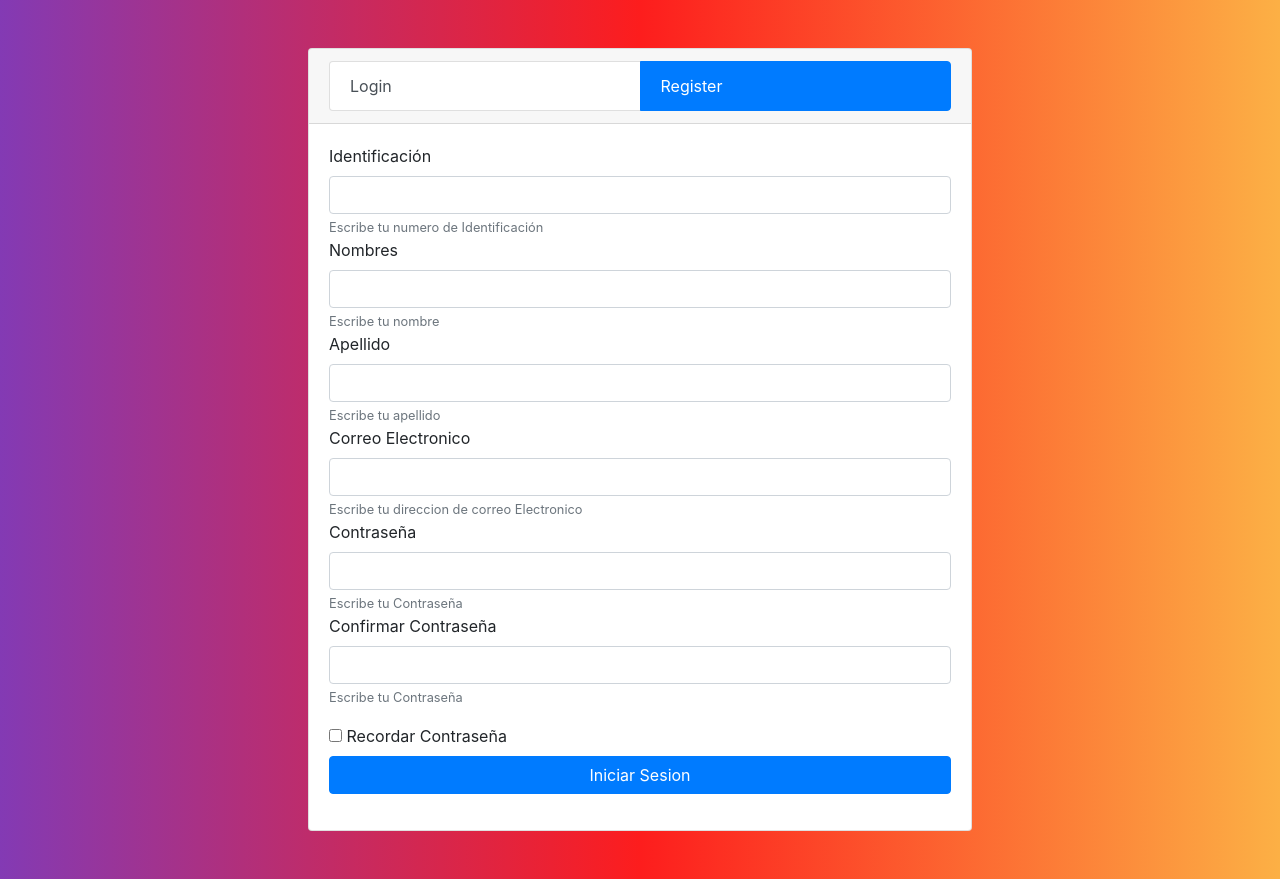
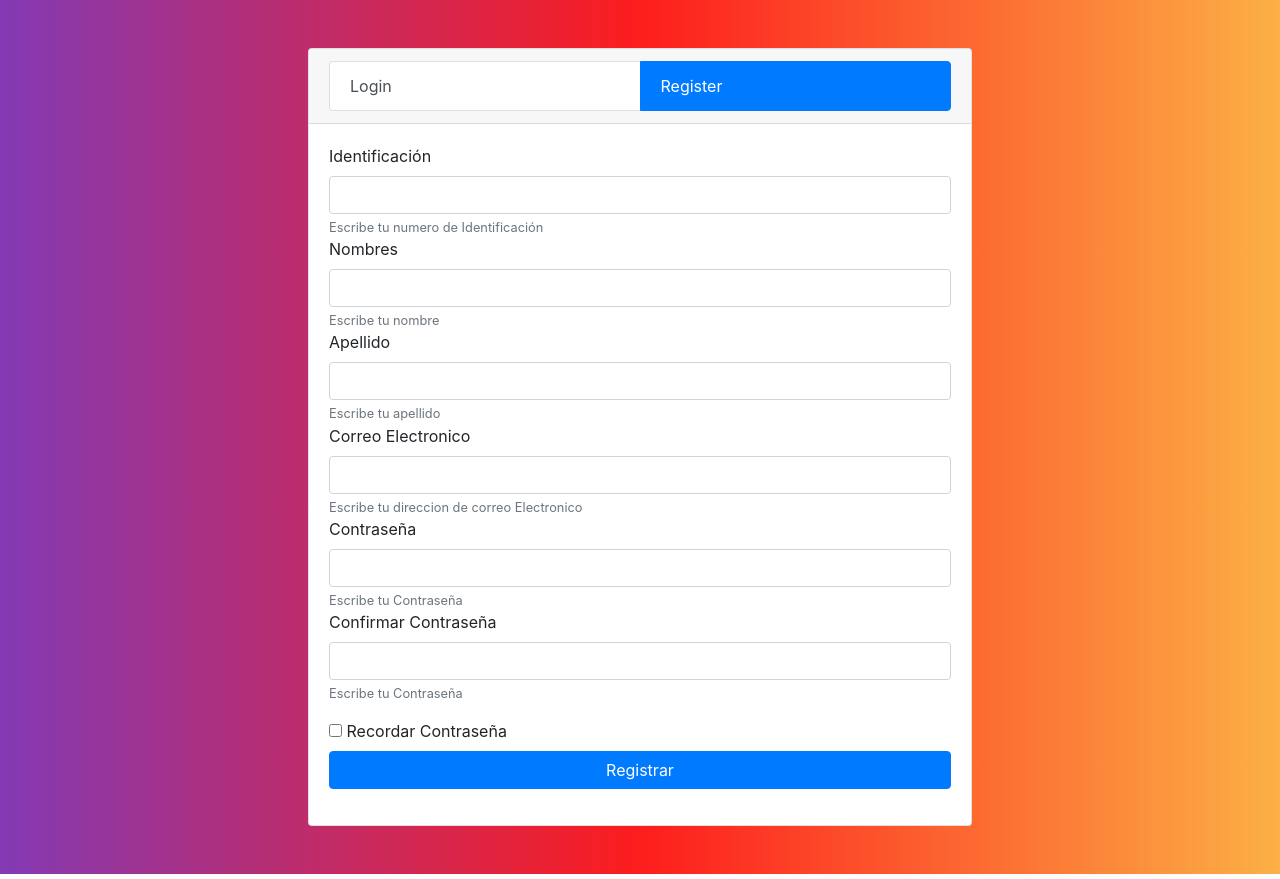
Before and after one commit to Horixon127/ProyectoISPA, a PHP site: page / in a window 1280 px wide, after a click on "Register". Run offline with PHP 8.4, Linux system fonts and the light colour scheme.

Commit message:
Avances Proyecto Final

```diff
--- a/index.php
+++ b/index.php
@@ -72,7 +72,7 @@
                         id="email"
                         aria-describedby="emailHelp"
                       />
-                      <small id="emailHelp" class="form.text text-muted">
+                      <small id="emailHelp" class="text-muted">
                         Escribe tu direccion de correo Electronico</small
                       >
 
@@ -82,7 +82,7 @@
                           required
                           type="password"
                           class="form-control"
-                          id="passwd"
+                          id="password"
                           aria-describedby="passwdHelp"
                         />
                         <small id="passwdHelp" class="form.text text-muted">
@@ -108,17 +108,39 @@
                   role="tabpanel"
                   aria-labelledby="list-register-list"
                 >
-                  <form>
+                  <form action= "./config/Registro.php"  method="POST">
+
+                  <?php
+
+                if (isset($_GET['confirm'])) {
+
+                    if ($_GET['confirm'] === "0") {
+                        echo '<div class="alert alert-danger" role="alert"> <h6>Datos no ingresados <h6> </div>';
+                    }
+                    if ($_GET['confirm'] === "1") {
+                        echo '<div class="alert alert-success" role="alert"> <h6> Se Añadio correctamente a el estudiante<h6> </div>';
+                    }
+                    if ($_GET['confirm'] === "2") {
+                        echo '<div class="alert alert-warning" role="alert"> <h6>Uno o mas campos estan vacios<h6> </div>';
+                    }
+                    if ($_GET['confirm'] === "3") {
+                        echo '<div class="alert alert-warning" role="alert"> <h6>El usuario ya esta registrado<h6> </div>';
+                    }
+
+                }
+
+              ?>
                     <div class="form-group">
                       <label for="userId">Identificación</label>
                       <input
                         required
                         type="id"
                         class="form-control"
-                        id="userId"
+                        name="identificacion"
+                        id="userid"
                         aria-describedby="IdHelp"
                       />
-                      <small id="IdHelp" class="form.text text-muted">
+                      <small id="IdHelp" class="form-text text-muted">
                         Escribe tu numero de Identificación</small
                       >
 
@@ -128,10 +150,11 @@
                           required
                           type="text"
                           class="form-control"
-                          id="name"
+                          name="names"
+                          id="names"
                           aria-describedby="nameHelp"
                         />
-                        <small id="nameHelp" class="form.text text-muted">
+                        <small id="nameHelp" class="form-text text-muted">
                           Escribe tu nombre</small
                         >
 
@@ -141,10 +164,11 @@
                             required
                             type="lastName"
                             class="form-control"
-                            id="lastName"
+                            name="apellidos"
+                            id="lastname"
                             aria-describedby="lastNameHelp"
                           />
-                          <small id="lastNameHelp" class="form.text text-muted">
+                          <small id="lastNameHelp" class="form-text text-muted">
                             Escribe tu apellido</small
                           >
 
@@ -154,10 +178,11 @@
                               required
                               type="email"
                               class="form-control"
-                              id="email"
+                              name="username"
+                              id="usernames"
                               aria-describedby="emailHelp"
                             />
-                            <small id="emailHelp" class="form.text text-muted">
+                            <small id="emailHelp" class="form-text text-muted">
                               Escribe tu direccion de correo Electronico</small
                             >
 
@@ -167,30 +192,32 @@
                                 required
                                 type="password"
                                 class="form-control"
+                                name="pxssword"
                                 id="passwd"
                                 aria-describedby="passwdHelp"
                               />
                               <small
                                 id="passwdHelp"
-                                class="form.text text-muted"
+                                class="form-text text-muted"
                               >
                                 Escribe tu Contraseña</small
                               >
 
                               <div class="form-group">
-                                <label for="passwdConfirm">
+                                <label for="passwdconfirm">
                                   Confirmar Contraseña</label
                                 >
                                 <input
                                   required
                                   type="password"
                                   class="form-control"
+                                  name="passwordconfirm"
                                   id="passwdConfirm"
                                   aria-describedby="passwdConfirmHelp"
                                 />
                                 <small
                                   id="passwdconfirmHelp"
-                                  class="form.text text-muted"
+                                  class="form-text text-muted"
                                 >
                                   Escribe tu Contraseña</small
                                 >
@@ -210,7 +237,7 @@
                                 type="submit"
                                 class="btn btn-primary btn-block"
                               >
-                                Iniciar Sesion
+                                Registrar
                               </button>
                               <script
                                 src="https://code.jquery.com/jquery-3.5.1.slim.min.js"
```
